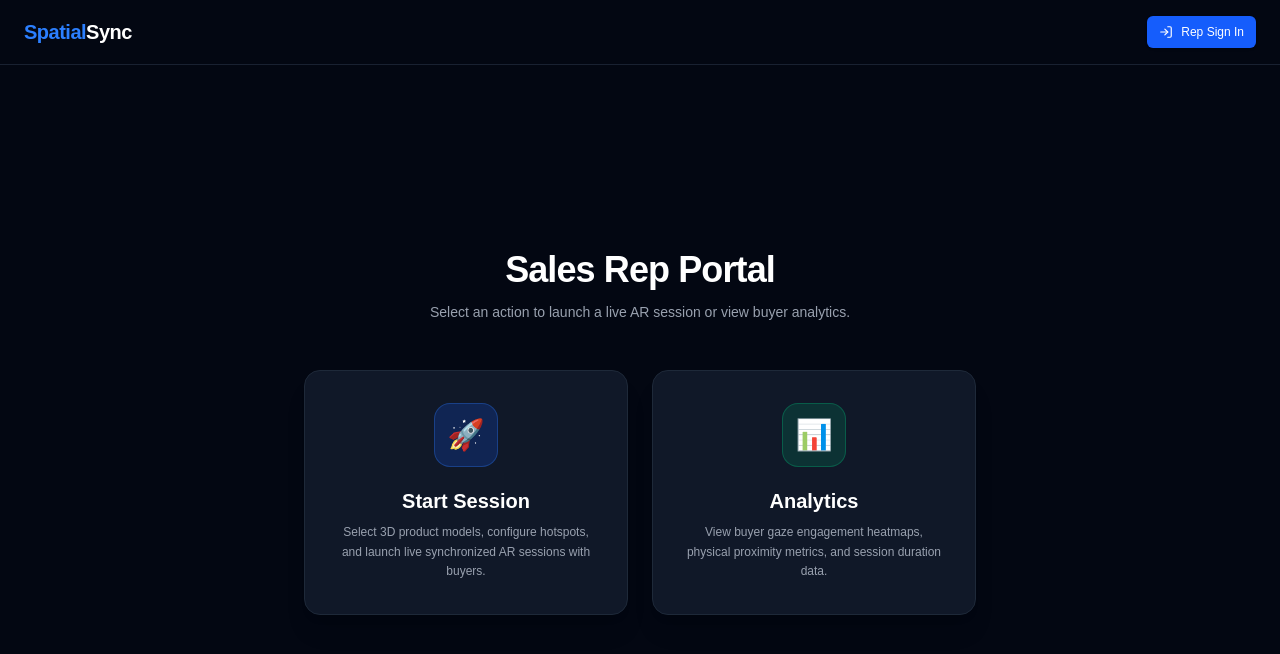
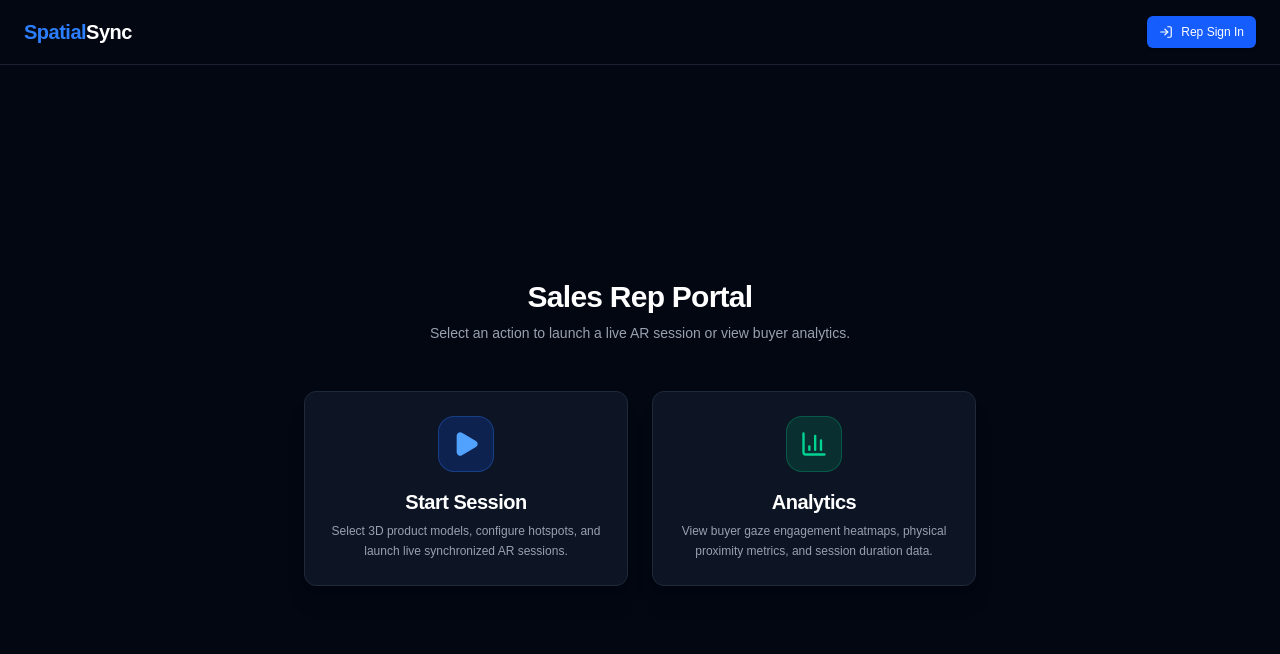
Before and after one commit to arjav1528/Spatial-Sync-AR, a Next.js app: page /rep in a window 1280 px wide. Shown: the top 654 px of the page. Built offline with nearby package versions, Linux system fonts and the light colour scheme; no server answers.

Commit message:
refactor(ui): apply shadcn UI to Sales Rep Portal and FileDropzone component

```diff
--- a/app/rep/page.tsx
+++ b/app/rep/page.tsx
@@ -2,6 +2,8 @@
 
 import Link from 'next/link';
 import Navbar from '@/components/Navbar';
+import { Card, CardHeader, CardTitle, CardDescription } from '@/components/ui/card';
+import { Play, BarChart3 } from 'lucide-react';
 
 export default function RepPortalPage() {
   return (
@@ -10,41 +12,43 @@ export default function RepPortalPage() {
 
       <main className="flex-1 max-w-4xl mx-auto w-full px-6 flex flex-col justify-center py-16">
         <div className="text-center mb-12">
-          <h1 className="text-4xl font-bold tracking-tight mb-3">Sales Rep Portal</h1>
+          <h1 className="text-3xl font-bold tracking-tight mb-2">Sales Rep Portal</h1>
           <p className="text-gray-400 text-sm">Select an action to launch a live AR session or view buyer analytics.</p>
         </div>
 
         <div className="grid grid-cols-1 md:grid-cols-2 gap-6 max-w-2xl mx-auto w-full">
           {/* Action Button 1: Start Session */}
-          <Link
-            href="/admin"
-            className="group bg-gray-900 hover:bg-blue-600/10 border border-gray-800 hover:border-blue-500/50 rounded-2xl p-8 transition-all duration-200 flex flex-col items-center text-center shadow-xl cursor-pointer"
-          >
-            <div className="w-16 h-16 bg-blue-600/20 text-blue-400 rounded-2xl flex items-center justify-center text-3xl mb-5 group-hover:scale-110 border border-blue-500/30 transition-transform">
-              🚀
-            </div>
-            <h2 className="text-xl font-bold text-white mb-2 group-hover:text-blue-400 transition-colors">
-              Start Session
-            </h2>
-            <p className="text-xs text-gray-400 leading-relaxed">
-              Select 3D product models, configure hotspots, and launch live synchronized AR sessions with buyers.
-            </p>
+          <Link href="/admin" className="group block">
+            <Card className="h-full border-gray-800 bg-gray-900/80 hover:bg-gray-900 hover:border-blue-500/50 transition-all duration-200 text-center p-6 cursor-pointer">
+              <div className="w-14 h-14 bg-blue-600/20 border border-blue-500/30 rounded-2xl flex items-center justify-center text-blue-400 mx-auto mb-4 group-hover:scale-105 transition-transform">
+                <Play className="w-7 h-7 text-blue-400 fill-current" />
+              </div>
+              <CardHeader className="p-0 space-y-1.5">
+                <CardTitle className="text-xl group-hover:text-blue-400 transition-colors">
+                  Start Session
+                </CardTitle>
+                <CardDescription className="text-xs leading-relaxed">
+                  Select 3D product models, configure hotspots, and launch live synchronized AR sessions.
+                </CardDescription>
+              </CardHeader>
+            </Card>
           </Link>
 
           {/* Action Button 2: Analytics */}
-          <Link
-            href="/dashboard"
-            className="group bg-gray-900 hover:bg-emerald-600/10 border border-gray-800 hover:border-emerald-500/50 rounded-2xl p-8 transition-all duration-200 flex flex-col items-center text-center shadow-xl cursor-pointer"
-          >
-            <div className="w-16 h-16 bg-emerald-600/20 text-emerald-400 rounded-2xl flex items-center justify-center text-3xl mb-5 group-hover:scale-110 border border-emerald-500/30 transition-transform">
-              📊
-            </div>
-            <h2 className="text-xl font-bold text-white mb-2 group-hover:text-emerald-400 transition-colors">
-              Analytics
-            </h2>
-            <p className="text-xs text-gray-400 leading-relaxed">
-              View buyer gaze engagement heatmaps, physical proximity metrics, and session duration data.
-            </p>
+          <Link href="/dashboard" className="group block">
+            <Card className="h-full border-gray-800 bg-gray-900/80 hover:bg-gray-900 hover:border-emerald-500/50 transition-all duration-200 text-center p-6 cursor-pointer">
+              <div className="w-14 h-14 bg-emerald-600/20 border border-emerald-500/30 rounded-2xl flex items-center justify-center text-emerald-400 mx-auto mb-4 group-hover:scale-105 transition-transform">
+                <BarChart3 className="w-7 h-7 text-emerald-400" />
+              </div>
+              <CardHeader className="p-0 space-y-1.5">
+                <CardTitle className="text-xl group-hover:text-emerald-400 transition-colors">
+                  Analytics
+                </CardTitle>
+                <CardDescription className="text-xs leading-relaxed">
+                  View buyer gaze engagement heatmaps, physical proximity metrics, and session duration data.
+                </CardDescription>
+              </CardHeader>
+            </Card>
           </Link>
         </div>
       </main>
--- a/components/FileDropzone.tsx
+++ b/components/FileDropzone.tsx
@@ -1,6 +1,9 @@
 'use client';
 
 import { useState, useCallback } from 'react';
+import { Button } from '@/components/ui/button';
+import { Progress } from '@/components/ui/progress';
+import { UploadCloud } from 'lucide-react';
 
 interface FileDropzoneProps {
   onUploadComplete: (asset: { name: string; key: string; url: string }) => void;
@@ -28,7 +31,6 @@ export default function FileDropzone({ onUploadComplete }: FileDropzoneProps) {
     setProgress(0);
 
     try {
-      // Step 1: Get presigned URL
       const res = await fetch('/api/upload', {
         method: 'POST',
         headers: { 'Content-Type': 'application/json' },
@@ -46,7 +48,6 @@ export default function FileDropzone({ onUploadComplete }: FileDropzoneProps) {
 
       const { uploadUrl, assetKey, publicUrl } = await res.json();
 
-      // Step 2: Upload directly to S3
       const xhr = new XMLHttpRequest();
       xhr.upload.addEventListener('progress', (e) => {
         if (e.lengthComputable) {
@@ -88,29 +89,36 @@ export default function FileDropzone({ onUploadComplete }: FileDropzoneProps) {
       onDragOver={(e) => { e.preventDefault(); setIsDragging(true); }}
       onDragLeave={() => setIsDragging(false)}
       onDrop={handleDrop}
-      className={`border-2 border-dashed rounded-xl p-12 text-center transition-colors cursor-pointer ${
-        isDragging ? 'border-blue-500 bg-blue-500/10' : 'border-gray-700 hover:border-gray-600'
+      className={`border-2 border-dashed rounded-xl p-8 text-center transition-all cursor-pointer bg-gray-900/60 ${
+        isDragging ? 'border-blue-500 bg-blue-500/10' : 'border-gray-800 hover:border-gray-700'
       }`}
     >
       {uploading ? (
-        <div>
-          <p className="text-lg mb-4">Uploading...</p>
-          <div className="w-full bg-gray-800 rounded-full h-3">
-            <div className="bg-blue-600 h-3 rounded-full transition-all" style={{ width: `${progress}%` }} />
-          </div>
-          <p className="text-sm text-gray-400 mt-2">{progress}%</p>
+        <div className="space-y-3 max-w-xs mx-auto">
+          <p className="text-sm font-semibold text-white">Uploading 3D Model...</p>
+          <Progress value={progress} />
+          <p className="text-xs font-mono text-gray-400">{progress}%</p>
         </div>
       ) : (
-        <div>
-          <p className="text-lg mb-2">Drag & drop your 3D asset here</p>
-          <p className="text-sm text-gray-500 mb-4">Supports .glb and .usdz (max 50MB)</p>
-          <label className="inline-block bg-blue-600 hover:bg-blue-700 text-white px-6 py-2 rounded-lg cursor-pointer transition-colors">
-            Browse Files
-            <input type="file" accept=".glb,.usdz" onChange={handleInputChange} className="hidden" />
+        <div className="space-y-3">
+          <div className="w-12 h-12 bg-gray-800 rounded-full flex items-center justify-center mx-auto text-gray-400 border border-gray-700">
+            <UploadCloud className="w-6 h-6 text-blue-400" />
+          </div>
+          <div>
+            <p className="text-sm font-semibold text-white">Drag & drop your 3D asset here</p>
+            <p className="text-xs text-gray-500 mt-0.5">Supports .glb and .usdz (max 50MB)</p>
+          </div>
+          <label>
+            <Button asChild variant="secondary" size="sm" className="cursor-pointer">
+              <span>
+                Browse Files
+                <input type="file" accept=".glb,.usdz" onChange={handleInputChange} className="hidden" />
+              </span>
+            </Button>
           </label>
         </div>
       )}
-      {error && <p className="text-red-400 mt-4">{error}</p>}
+      {error && <p className="text-red-400 text-xs mt-3 font-medium">{error}</p>}
     </div>
   );
 }
```
